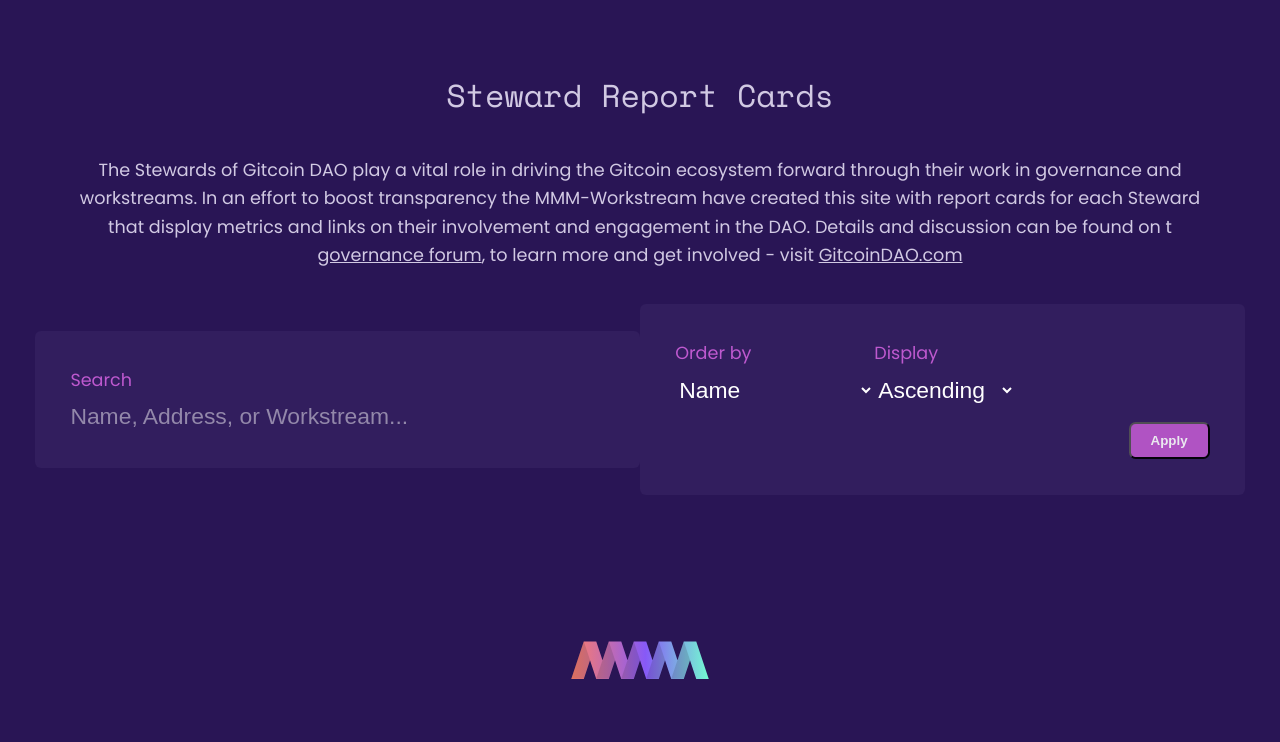
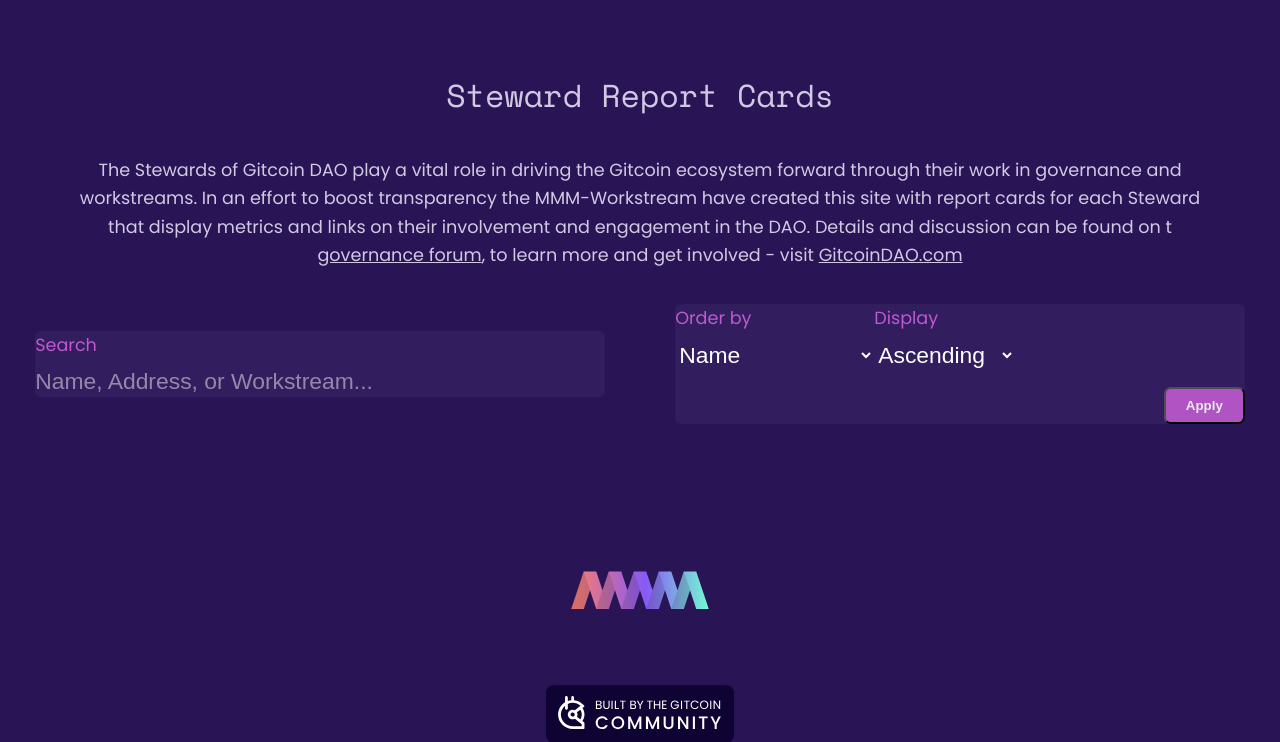
Before and after one commit to mmmgtc/stewards-v1.0, a Flask app: page / in a window 1280 px wide. Shown: the top 742 px of the page. Run offline with Flask 2, Linux system fonts and the light colour scheme; parts of the project's set-up code (start-up, migrations or seed data) failed here and were passed over.

Commit message:
update margin and padding

```diff
--- a/assets/css/app.css
+++ b/assets/css/app.css
@@ -282,14 +282,12 @@ section#gitcoindao a {
   flex-direction: row;
   align-items: center;
   justify-content: start;
-  margin: 0em 2em;
 }
 .ui .input-wrapper {
-  padding: 1em;
+  margin: 0em 2em;
   background-color: var(--meteor_light);
   width: 50vw;
   border-radius: 6px;
-  padding: 2rem;
 }
 .ui input,
 .ui select {
```
